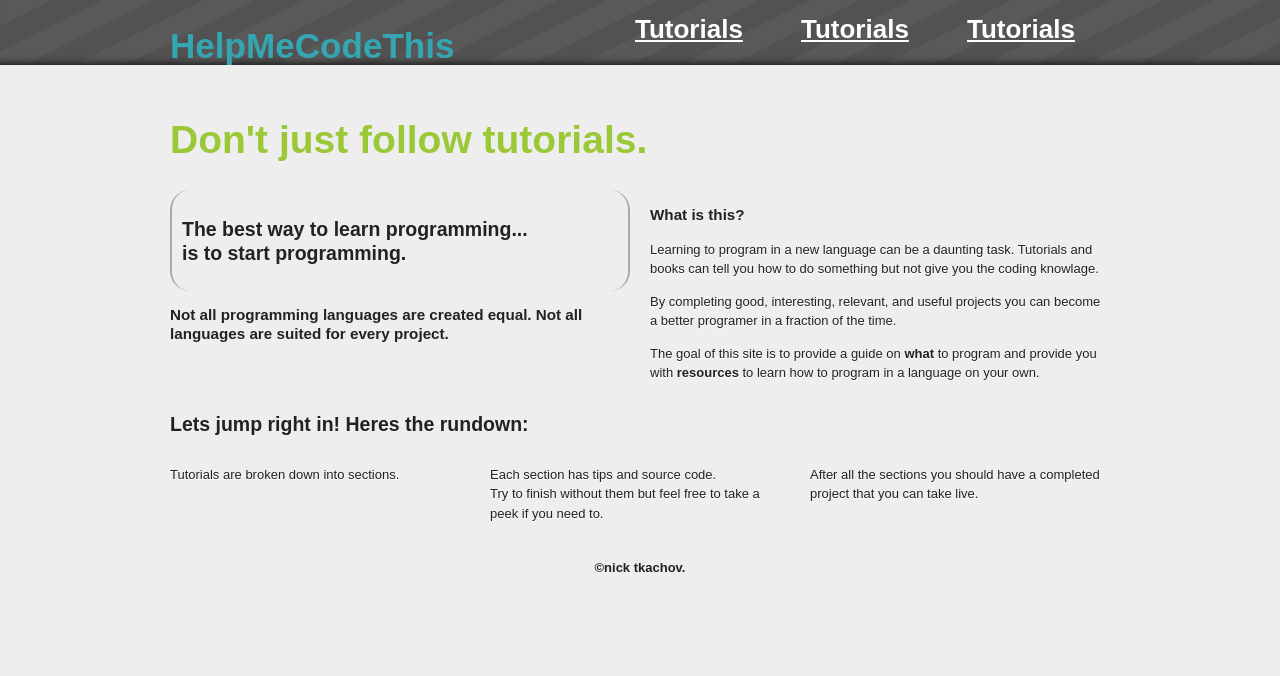
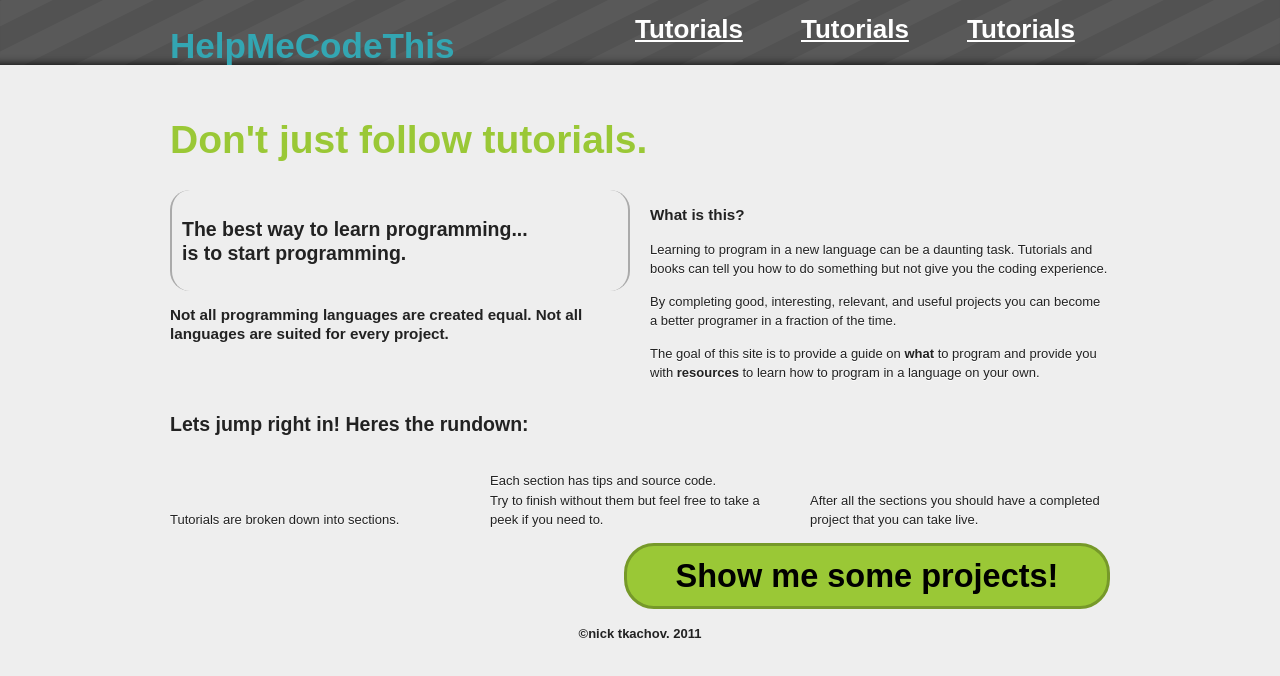
Before and after one commit to fakeblankrounds/findmeaproject, a plain HTML site: page index.html in a window 1280 px wide. Drawn offline with nearby package versions, Linux system fonts and the light colour scheme.

Commit message:
finished homepage, still needs images and propper links at top.

```diff
--- a/css/style.css
+++ b/css/style.css
@@ -272,7 +272,6 @@ div.borderBrackets
 }
 div.divider
 {
-
 	-moz-box-shadow:10px 0px 5px -10px #000000;
 	-webkit-box-shadow:10px 0px 5px -10px #000000;
 	box-shadow:10px 0px 5px -10px #000000;
@@ -398,13 +397,29 @@ div.content
 
 .bottomText
 {
+	position:relative;
 	min-height:7em;
 }
 .bottomText p
 {
-
+	position:absolute;
+	bottom:0px;
 }
-
+div.goButton
+{
+	float:right;
+	border-radius:30px;
+	border:3px solid #769929;
+	background-color:#9AC836;
+	padding:10px;
+	color:#000;
+	font-weight:800;
+	font-size:2.5em;
+	text-align:center;
+/*	-moz-box-shadow:5px 5px 15px -5px #000000;
+	-webkit-box-shadow:5px 5px 15px -5px #000000;
+	box-shadow:5px 5px 15px -5px #000000;*/
+}
 
 
 
--- a/index.html
+++ b/index.html
@@ -68,7 +68,7 @@ Not all languages are suited for every project.  <h3>
 			<div class="grid_6">
 <h3> What is this? </h3>
 <p> Learning to program in a new language can be a daunting task.
-Tutorials and books can tell you how to do something but not give you the coding knowlage. </p>
+Tutorials and books can tell you how to do something but not give you the coding experience. </p>
 <p>
 By completing good, interesting, relevant, and useful projects you can become a better programer in
 a fraction of the time. </p>
@@ -89,12 +89,15 @@ to program and provide you with <b> resources </b> to learn how to program in a
 			<div class="grid_4 bottomText">
 			<p>After all the sections you should have a completed project that you can take live.</p>
 			</div>
+			<div class="grid_6 goButton">
+				Show me some projects!
+			</div>
 
 		</div>
     </div>
 
     <footer>
-		<h4>&copy;nick tkachov.</h4>
+		<h4>&copy;nick tkachov. 2011</h4>
     </footer>
   </div> <!--! end of #container -->
 
```
